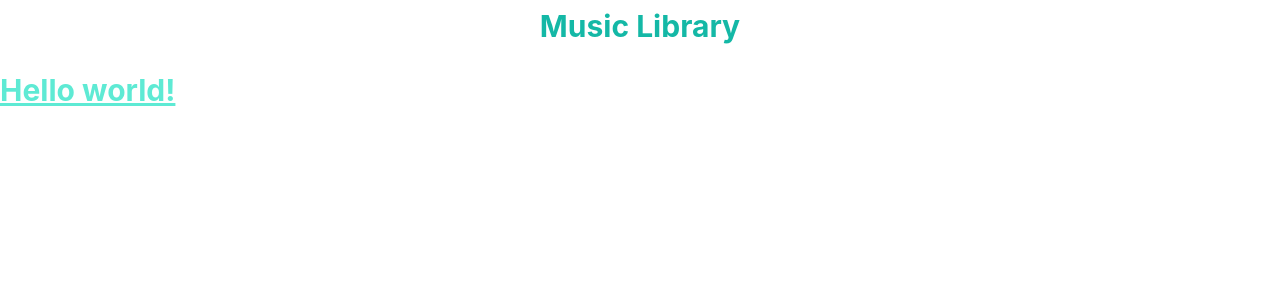
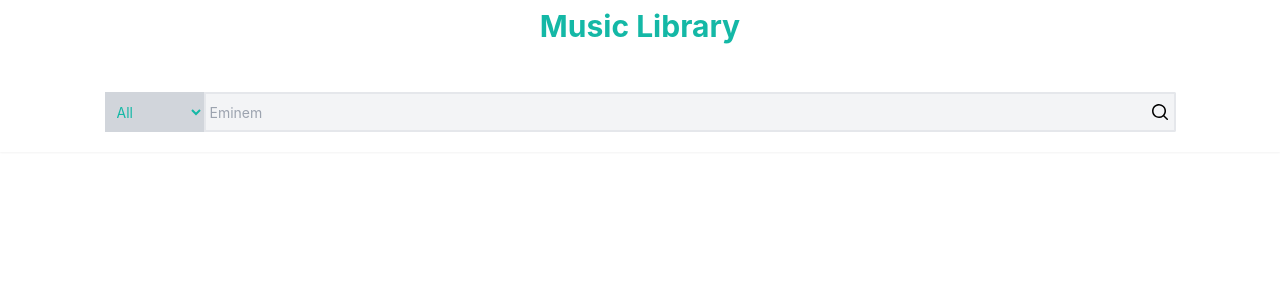
Before and after one commit to dessHub/music-library, a React (Create React App) app: page / in a window 1280 px wide. Shown: the top 300 px of the page. Built offline with nearby package versions, Linux system fonts and the light colour scheme.

Commit message:
Design search container

```diff
--- a/package.json
+++ b/package.json
@@ -3,6 +3,8 @@
   "version": "0.1.0",
   "private": true,
   "dependencies": {
+    "@headlessui/react": "^1.7.4",
+    "@heroicons/react": "^2.0.13",
     "@testing-library/jest-dom": "^5.16.5",
     "@testing-library/react": "^13.4.0",
     "@testing-library/user-event": "^13.5.0",
--- /dev/null
+++ b/src/components/molecules/Select.tsx
@@ -0,0 +1,62 @@
+import { Fragment } from 'react'
+import { Menu, Transition } from '@headlessui/react'
+import { ChevronDownIcon } from '@heroicons/react/20/solid'
+
+export type Option = {
+    title: string,
+    name: string
+}
+
+interface Props {
+    selectedOption: Option,
+    options: Option[],
+    setOption: (arg: Option) => void
+}
+
+function classNames(...classes: Array<string>) {
+  return classes.filter(Boolean).join(' ')
+}
+
+export default function Select({selectedOption, options, setOption}: Props) {
+
+  return (
+    <Menu as="div" className="relative inline-block text-left">
+      <div>
+        <Menu.Button className="inline-flex w-full justify-center rounded-md border border-gray-300 bg-white px-4 py-2 text-sm font-medium text-gray-700 shadow-sm hover:bg-gray-50 focus:outline-none focus:ring-2 focus:ring-indigo-500 focus:ring-offset-2 focus:ring-offset-gray-100">
+          {selectedOption?.title}
+          <ChevronDownIcon className="-mr-1 ml-2 h-5 w-5" aria-hidden="true" />
+        </Menu.Button>
+      </div>
+
+      <Transition
+        as={Fragment}
+        enter="transition ease-out duration-100"
+        enterFrom="transform opacity-0 scale-95"
+        enterTo="transform opacity-100 scale-100"
+        leave="transition ease-in duration-75"
+        leaveFrom="transform opacity-100 scale-100"
+        leaveTo="transform opacity-0 scale-95"
+      >
+        <Menu.Items className="absolute right-0 z-10 mt-2 w-56 origin-top-right rounded-md bg-white shadow-lg ring-1 ring-black ring-opacity-5 focus:outline-none">
+          <div className="py-1">
+              {options.map((option: Option) => (
+                <Menu.Item>
+                    {({ active }) => (
+                    <button
+                        className={classNames(
+                        active ? 'bg-gray-100 text-gray-900' : 'text-gray-700',
+                        'block w-full px-4 py-2 text-left text-sm'
+                        )}
+                        onClick={()=> setOption(option)}
+                    >
+                        {option.title}
+                    </button>
+                    )}
+                </Menu.Item>
+              ))}
+          </div>
+        </Menu.Items>
+      </Transition>
+    </Menu>
+  )
+}
--- a/src/pages/Home.tsx
+++ b/src/pages/Home.tsx
@@ -1,11 +1,54 @@
+import { useState, ChangeEvent } from "react";
 import Layout from "../components/layouts/Layout";
+import {Option} from "../components/molecules/Select";
+import { MagnifyingGlassIcon } from '@heroicons/react/20/solid'
 
 const Home = () => {
+    const options: Option[] = [
+        {title: 'All', name: 'q'},
+        {title: 'Artist', name: 'artist'},
+        {title: 'Label', name: 'label'},
+        {title: 'Album', name: 'album'}
+    ];
+    const [search, setSearch] = useState<string>('');
+    const [type, setType] = useState<string>('q');
+
+    const onChange = (e: ChangeEvent<HTMLInputElement>) => {
+        setSearch(e.target.value)
+    }
+
+    const handleSelect = (e: ChangeEvent<HTMLSelectElement>) => {
+        const name = e.target.value;
+        setType(name);
+    }
+
     return (
         <Layout>
-            <h1 className="text-teal-300 text-3xl font-bold underline">
-                Hello world!
-            </h1>
+            <div className="w-full flex justify-center p-5 shadow-sm">
+                <div className=" bg-gray-300 inset-y-0 flex items-center border-1 border-slate-600">
+                    <select
+                        id="type"
+                        name="type"
+                        className="h-full bg-gray-100 rounded-md border-transparent bg-transparent py-0 pl-2 pr-7 text-teal-500 focus:border-gray-500 focus:ring-gray-500 sm:text-sm"
+                        onChange={handleSelect}
+                        value={type}
+                    >
+                        {options.map(item =>(<option key={item.name} value={item.name}>{item.title}</option>))}
+                    </select>
+                </div>
+                <input
+                    type="text"
+                    name="serach"
+                    id="search"
+                    value={search}
+                    className="block w-3/4 h-10 pl-1 bg-gray-100 border-2 border-gray-200 border-r-0 focus:outline-none sm:text-sm"
+                    placeholder="Eminem"
+                    onChange={onChange}
+                />
+                <div className="bg-gray-100 border-2 border-gray-200 border-l-0 rounded-r-sm inset-y-0 flex items-center px-2">
+                  <MagnifyingGlassIcon className="-mr-1 ml-2 h-5 w-5" aria-hidden="true" />
+                </div>
+            </div>
         </Layout>
     )
 }
```
Also changed, not shown: 1 other file (tests, documents, lock files or other folders).
